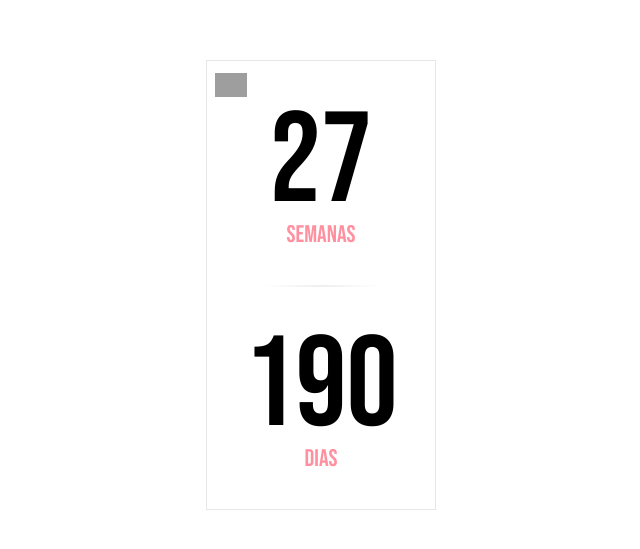
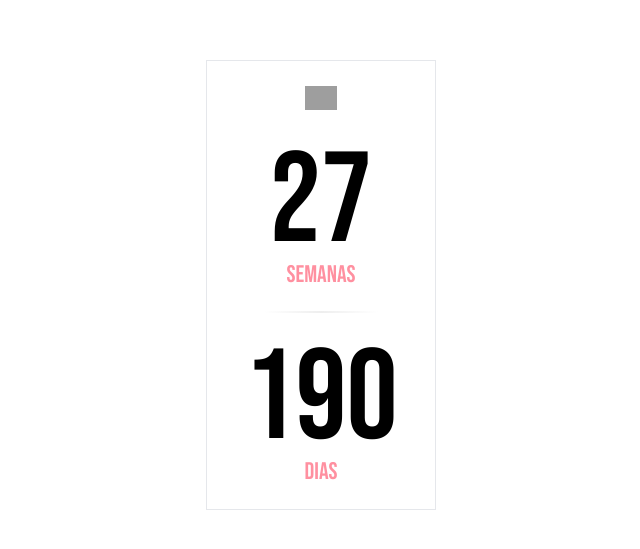
Before and after one commit to fernandame/countdown-enem, a React (Create React App) app: page / in a window 1280 px wide. Shown: the part 115-664 px from the top of the page, without its empty margins (319-959 px from the left). Built offline with nearby package versions, Linux system fonts and the light colour scheme; grey boxes are pictures that could not be loaded.

Commit message:
centralize dark mode button

```diff
--- a/src/CountdownTimer.js
+++ b/src/CountdownTimer.js
@@ -23,7 +23,7 @@ const ShowCounter = ({ weeks, days, hours, minutes, seconds }) => {
 
     return (
       <div className={cx("flex h-screen w-full justify-center items-center", darkMode ? "bg-dark-mode" : "bg-white")}>
-        <div className={cx('flex flex-col w-[230px] h-[450px] items-center justify-evenly border relative', darkMode && "border-none")}>
+        <div className={cx('flex flex-col w-[230px] h-[450px] items-center justify-evenly border', darkMode && "border-none")}>
           <DarkModeButton
             onClick={() => setDarkMode(!darkMode)}
             darkMode={darkMode} />
--- a/src/DarkModeButton.js
+++ b/src/DarkModeButton.js
@@ -5,7 +5,7 @@ const cx = require('classnames');
 
 const DarkModeButton = ({onClick, darkMode}) => {
   return (
-    <button className={cx('absolute left-2 top-2 w-8 h-8 rounded-full flex items-center justify-center cursor-pointer', darkMode ? "hover:bg-white/10" : "hover:bg-gray-200")} onClick={onClick}>
+    <button className={cx('w-8 h-8 rounded-full flex items-center justify-center cursor-pointer', darkMode ? "hover:bg-white/10" : "hover:bg-gray-200")} onClick={onClick}>
         {darkMode
             ? <img src={Sun} alt="Modo Claro" className='p-0.5'/>
             : <img src={Moon} alt="Modo Noturno" />
```
